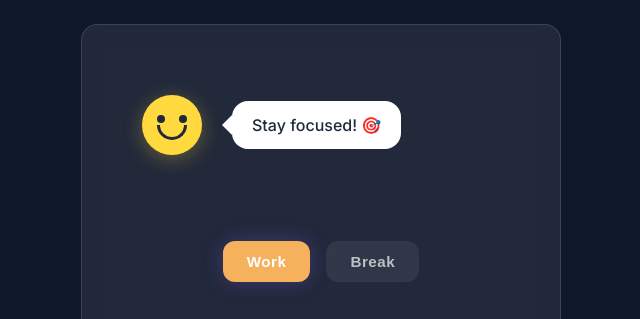
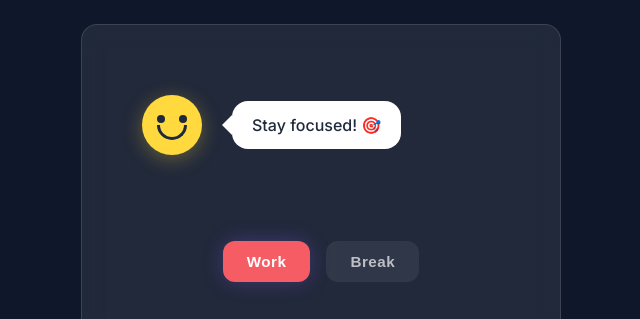
Before and after one commit to perdido101/Dev-BYOA, a plain HTML site: page index.html in a window 1280 px wide. Shown: the top 319 px of the page, without its empty margins (319-959 px from the left). Drawn offline with Linux system fonts and the light colour scheme.

Commit message:
changed to light red

```diff
--- a/styles.css
+++ b/styles.css
@@ -1,12 +1,12 @@
 :root {
-  --primary: #f6b15c;    /* Brighter purple */
+  --primary: #f65c64;    /* Light red */
   --secondary: #34D399;  /* Brighter green */
   --dark: #0F172A;      /* Darker background */
   --light: #FFFFFF;     /* Pure white */
   --gray: #E2E8F0;      /* Light gray */
   --text-dark: #1E293B; /* Dark text */
   --accent: #F59E0B;    /* Brighter orange */
-  --danger: #EF4444;    /* Brighter red */
+  --danger: #ef4444;    /* Brighter red */
   --gradient: linear-gradient(135deg, #8B5CF6, #A78BFA);
   --container-padding: clamp(1.5rem, 5vw, 2.5rem);
   --border-radius: 16px;
```
